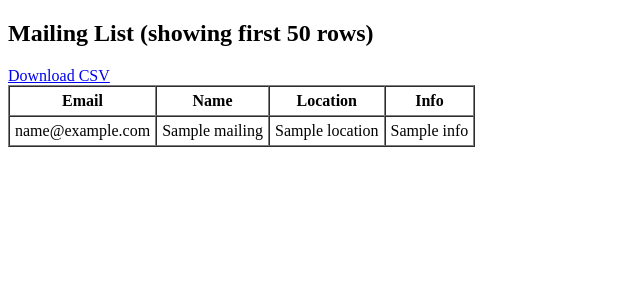
After one commit to seanwayland/flaskapp, a Flask app: page /mailing-list/view in a window 1280 px wide. The commit adds this page. Shown: the top 300 px of the page, without its empty margins (0-640 px from the left). Run offline with Flask 2, Linux system fonts and the light colour scheme; the visitor is signed in with stand-in values (Sample User, id 1); a database or web service that is not in the repository returns one stand-in record (values such as "Sample title"); some libraries are stand-ins or nearby versions.

Commit message:
added DB upload

```diff
--- a/app.py
+++ b/app.py
@@ -8,13 +8,40 @@ from flask import (
     session,
     url_for
 )
-
 import boto3
 from config import access_key_id, secret_access_key, S3_BUCKET
+import csv
+from io import TextIOWrapper
 from pathlib import Path
 import os
 import platform
+import psycopg2
 
+# -----------------------------
+# Determine if we should use the database
+# -----------------------------
+USE_DB = platform.system() != "Darwin"  # Skip DB on macOS
+
+def get_db():
+    if not USE_DB:
+        return None
+    return psycopg2.connect(
+        dbname="waylo_db",
+        user="waylo_user",
+        password=os.environ["WAYLO_DB_PASSWORD"],
+        host="localhost"
+    )
+
+def db_insert(query, params):
+    if not USE_DB:
+        print("Skipping DB insert:", query, params)
+        return
+    conn = get_db()
+    cur = conn.cursor()
+    cur.execute(query, params)
+    conn.commit()
+    cur.close()
+    conn.close()
 
 # -----------------------------
 # AWS setup
@@ -34,11 +61,8 @@ app = Flask(__name__)
 # Load secrets
 # -----------------------------
 secrets_file = "/home/ubuntu/flaskapp/secrets.env"
-
 if platform.system() == "Darwin":  # macOS
     secrets_file = "/Users/seanwayland/Desktop/waylo_flask_again/secrets.env"
-else:  # assume Linux/EC2
-    secrets_file = "/home/ubuntu/flaskapp/secrets.env"
 
 with open(secrets_file) as f:
     for line in f:
@@ -48,18 +72,13 @@ with open(secrets_file) as f:
 
 app.secret_key = os.environ["FLASK_SECRET_KEY"]
 UPLOAD_PASSWORD = os.environ["UPLOAD_PASSWORD"]
-
 UPLOAD_DIR = "/home/ubuntu/flaskapp/static/files"
 
-
 # =====================================================
-#  LOGIN (FIXED WITH REDIRECT TO ORIGINAL DESTINATION)
+#  LOGIN ROUTE
 # =====================================================
 @app.route('/upload', methods=['GET', 'POST'])
 def upload_login():
-    """Password prompt with redirect support."""
-
-    # If user was sent here from another protected page, store return URL
     next_page = request.args.get("next")
     if next_page:
         session["next"] = next_page
@@ -67,37 +86,35 @@ def upload_login():
     if request.method == 'POST':
         if request.form.get("password") == UPLOAD_PASSWORD:
             session["upload_auth"] = True
-
-            # Return user to original destination if available
             redirect_target = session.pop("next", None)
-            if redirect_target:
-                return redirect(redirect_target)
-
-            # Fallback if no destination
-            return redirect(url_for("upload_form"))
-
+            return redirect(redirect_target or url_for("hello"))
         else:
             return render_template("upload_login.html", error="Incorrect password")
-
     return render_template("upload_login.html")
 
+# -----------------------------
+# Upload protection decorator
+# -----------------------------
+def require_upload_auth(f):
+    def wrapper(*args, **kwargs):
+        if not session.get("upload_auth"):
+            return redirect(url_for("upload_login", next=request.path))
+        return f(*args, **kwargs)
+    wrapper.__name__ = f.__name__
+    return wrapper
 
 # =====================================================
 #  S3 UPLOAD
 # =====================================================
 @app.route("/s3/upload", methods=["GET", "POST"])
+@require_upload_auth
 def s3_upload():
-    if not session.get("upload_auth"):
-        return redirect(url_for("upload_login", next=request.path))
-
     if request.method == "POST":
         if "file" not in request.files:
             return render_template("upload_form_s3.html", error="No file uploaded")
-
         file = request.files["file"]
         if file.filename == "":
             return render_template("upload_form_s3.html", error="No filename")
-
         try:
             s3.upload_fileobj(
                 file,
@@ -108,14 +125,13 @@ def s3_upload():
             return render_template("upload_form_s3.html", success="Uploaded to S3!")
         except Exception as e:
             return render_template("upload_form_s3.html", error=str(e))
-
     return render_template("upload_form_s3.html")
-
 
 # =====================================================
 #  S3 LIST FILES
 # =====================================================
 @app.route("/s3/files")
+@require_upload_auth
 def list_s3_files():
     try:
         response = s3.list_objects_v2(Bucket=S3_BUCKET)
@@ -124,11 +140,11 @@ def list_s3_files():
     except Exception as e:
         return str(e)
 
-
 # =====================================================
 #  S3 DOWNLOAD
 # =====================================================
 @app.route("/s3/download/<path:key>")
+@require_upload_auth
 def s3_download(key):
     try:
         url = s3.generate_presigned_url(
@@ -140,32 +156,23 @@ def s3_download(key):
     except Exception as e:
         return str(e)
 
-
-
 # =====================================================
 #  EC2 FILE UPLOAD (LOCAL)
 # =====================================================
 @app.route('/upload/form', methods=['GET', 'POST'])
+@require_upload_auth
 def upload_form():
-    if not session.get("upload_auth"):
-        return redirect(url_for("upload_login", next=request.path))
-
     if request.method == 'POST':
         if "file" not in request.files:
             return render_template("upload_form.html", error="No file part")
-
         file = request.files["file"]
         if file.filename == "":
             return render_template("upload_form.html", error="No file selected")
-
         os.makedirs(UPLOAD_DIR, exist_ok=True)
         save_path = os.path.join(UPLOAD_DIR, file.filename)
         file.save(save_path)
-
         return render_template("upload_form.html", success="File uploaded!")
-
     return render_template("upload_form.html")
-
 
 # =====================================================
 #  MISC ROUTES
@@ -203,6 +210,7 @@ def return_plugins():
         return str(e)
 
 @app.route('/return_rail_mary_album/')
+@require_upload_auth
 def return_rail_mary():
     resource = "rail_mary_album_complete.zip"
     try:
@@ -228,38 +236,174 @@ def indexo():
     filenames = [x.relative_to(app.static_folder) for x in p.iterdir() if x.is_file()]
     return render_template('files.html', **locals())
 
-
-# -------- Performances --------
-
+# =====================================================
+# Performances
+# =====================================================
 @app.route("/performances/new", methods=["GET", "POST"])
+@require_upload_auth
 def new_performance():
     if request.method == "POST":
-        date = request.form["date"]
-        location = request.form["location"]
-        info = request.form["info"]
-        updated = request.form["updated"]
-
-        # Placeholder: later insert into Postgres
-        print("New performance:", date, location, info, updated)
-
-        return redirect(url_for("index"))
-
+        data = {
+            "date": request.form["date"],
+            "location": request.form["location"],
+            "info": request.form["info"],
+        }
+        db_insert(
+            "INSERT INTO performances (date, location, info) VALUES (%s, %s, %s)",
+            (data["date"], data["location"], data["info"])
+        )
+        return render_template(
+            "thanks.html",
+            source="/performances/new",
+            rows=[data]
+        )
     return render_template("performance_form.html")
 
-
-# -------- Mailing List --------
-
+# =====================================================
+# Mailing List (with CSV support)
+# =====================================================
 @app.route("/mailing-list/new", methods=["GET", "POST"])
+@require_upload_auth
 def new_mailing_list_entry():
     if request.method == "POST":
-        name = request.form["name"]
-        email = request.form["email"]
-        location = request.form["location"]
-        info = request.form["info"]
 
-        # Placeholder: later insert into Postgres
-        print("New mailing list entry:", name, email, location, info)
+        rows_to_show = []
 
-        return redirect(url_for("index"))
+        # ---- CSV UPLOAD PATH ----
+        if "csv_file" in request.files and request.files["csv_file"].filename:
+            csv_file = request.files["csv_file"]
+            if not csv_file.filename.lower().endswith(".csv"):
+                return render_template("mailing_list_form.html", error="Please upload a CSV file")
+            reader = csv.DictReader(TextIOWrapper(csv_file, encoding="utf-8"))
+            required_fields = {"name", "email", "location", "info"}
+            if not required_fields.issubset(reader.fieldnames):
+                return render_template("mailing_list_form.html", error="CSV must contain: name, email, location, info")
+            for row in reader:
+                db_insert("""
+                    INSERT INTO mailing_list (email, name, location, info)
+                    VALUES (%s, %s, %s, %s)
+                    ON CONFLICT (email)
+                    DO UPDATE SET
+                        name = EXCLUDED.name,
+                        location = EXCLUDED.location,
+                        info = EXCLUDED.info;
+                """, (
+                    row["email"],
+                    row["name"],
+                    row["location"],
+                    row["info"]
+                ))
+                rows_to_show.append(row)
+            return render_template("thanks.html", source="/mailing-list/new", rows=rows_to_show[:10])
+
+        # ---- SINGLE FORM ENTRY PATH ----
+        data = {
+            "name": request.form["name"],
+            "email": request.form["email"],
+            "location": request.form["location"],
+            "info": request.form["info"],
+        }
+        db_insert("""
+            INSERT INTO mailing_list (email, name, location, info)
+            VALUES (%s, %s, %s, %s)
+            ON CONFLICT (email)
+            DO UPDATE SET
+                name = EXCLUDED.name,
+                location = EXCLUDED.location,
+                info = EXCLUDED.info;
+        """, (
+            data["email"],
+            data["name"],
+            data["location"],
+            data["info"]
+        ))
+        rows_to_show.append(data)
+        return render_template("thanks.html", source="/mailing-list/new", rows=rows_to_show)
 
     return render_template("mailing_list_form.html")
+
+# =====================================================
+# THANKS PAGE
+# =====================================================
+@app.route("/thanks")
+def thanks():
+    page = request.args.get("page")
+    rows = session.pop("submitted_rows", [])
+    total = session.pop("submitted_total", len(rows))
+    return render_template("thanks.html", page=page, rows=rows[:10], total=total)
+
+
+# =====================================================
+# View all mailing list entries
+# =====================================================
+@app.route("/mailing-list/view")
+@require_upload_auth
+def view_mailing_list():
+    conn = get_db()
+    cur = conn.cursor()
+    cur.execute("SELECT email, name, location, info FROM mailing_list ORDER BY email")
+    rows = cur.fetchall()
+    cur.close()
+    conn.close()
+    return render_template("mailing_list_view.html", rows=rows[:50])  # show only first 50 rows
+
+
+@app.route("/mailing-list/download")
+@require_upload_auth
+def download_mailing_list():
+    import csv
+    from io import StringIO
+    conn = get_db()
+    cur = conn.cursor()
+    cur.execute("SELECT email, name, location, info FROM mailing_list ORDER BY email")
+    rows = cur.fetchall()
+    cur.close()
+    conn.close()
+
+    si = StringIO()
+    writer = csv.writer(si)
+    writer.writerow(["email", "name", "location", "info"])
+    writer.writerows(rows)
+    output = si.getvalue()
+    return (output, 200, {
+        "Content-Type": "text/csv",
+        "Content-Disposition": 'attachment; filename="mailing_list.csv"'
+    })
+
+
+# =====================================================
+# View all performances
+# =====================================================
+@app.route("/performances/view")
+@require_upload_auth
+def view_performances():
+    conn = get_db()
+    cur = conn.cursor()
+    cur.execute("SELECT date, location, info FROM performances ORDER BY date DESC")
+    rows = cur.fetchall()
+    cur.close()
+    conn.close()
+    return render_template("performances_view.html", rows=rows[:50])  # show first 50 rows
+
+
+@app.route("/performances/download")
+@require_upload_auth
+def download_performances():
+    import csv
+    from io import StringIO
+    conn = get_db()
+    cur = conn.cursor()
+    cur.execute("SELECT date, location, info FROM performances ORDER BY date DESC")
+    rows = cur.fetchall()
+    cur.close()
+    conn.close()
+
+    si = StringIO()
+    writer = csv.writer(si)
+    writer.writerow(["date", "location", "info"])
+    writer.writerows(rows)
+    output = si.getvalue()
+    return (output, 200, {
+        "Content-Type": "text/csv",
+        "Content-Disposition": 'attachment; filename="performances.csv"'
+    })
--- /dev/null
+++ b/templates/mailing_list_view.html
@@ -0,0 +1,22 @@
+{% extends "base.html" %}
+{% block title %}Mailing List{% endblock %}
+{% block content %}
+<h2>Mailing List (showing first 50 rows)</h2>
+<a href="{{ url_for('download_mailing_list') }}">Download CSV</a>
+<table border="1" cellpadding="5" cellspacing="0">
+    <tr>
+        <th>Email</th>
+        <th>Name</th>
+        <th>Location</th>
+        <th>Info</th>
+    </tr>
+    {% for row in rows %}
+    <tr>
+        <td>{{ row[0] }}</td>
+        <td>{{ row[1] }}</td>
+        <td>{{ row[2] }}</td>
+        <td>{{ row[3] }}</td>
+    </tr>
+    {% endfor %}
+</table>
+{% endblock %}
```
Also changed, not shown: templates/mailing_list_form.html (+22 -2 lines), templates/performances_view.html (added, +20 -0 lines), templates/thanks.html (added, +20 -0 lines).
